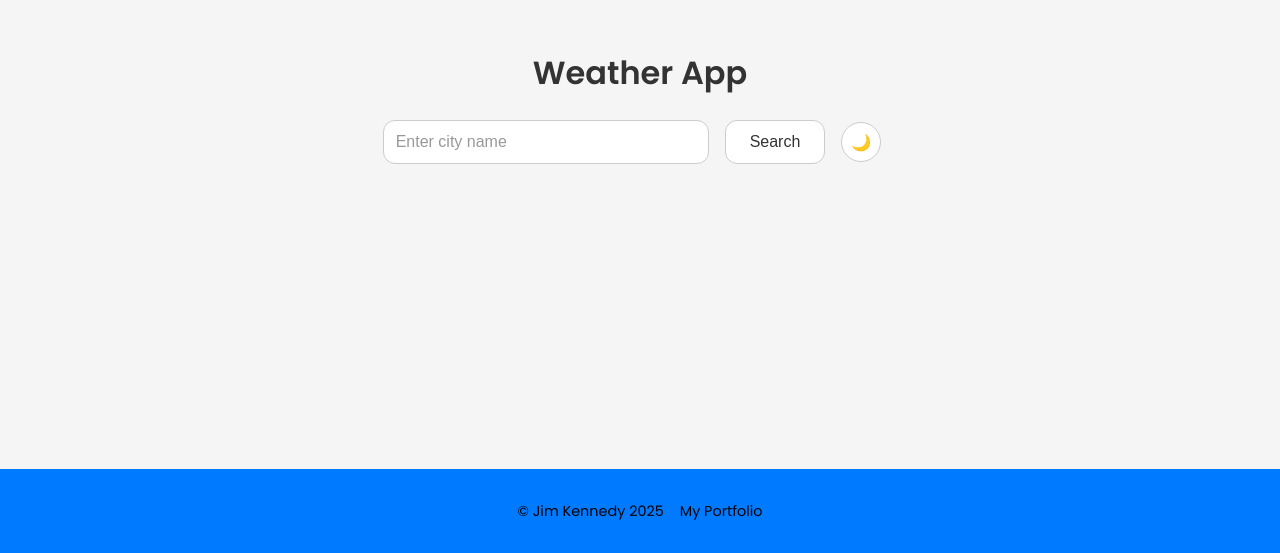
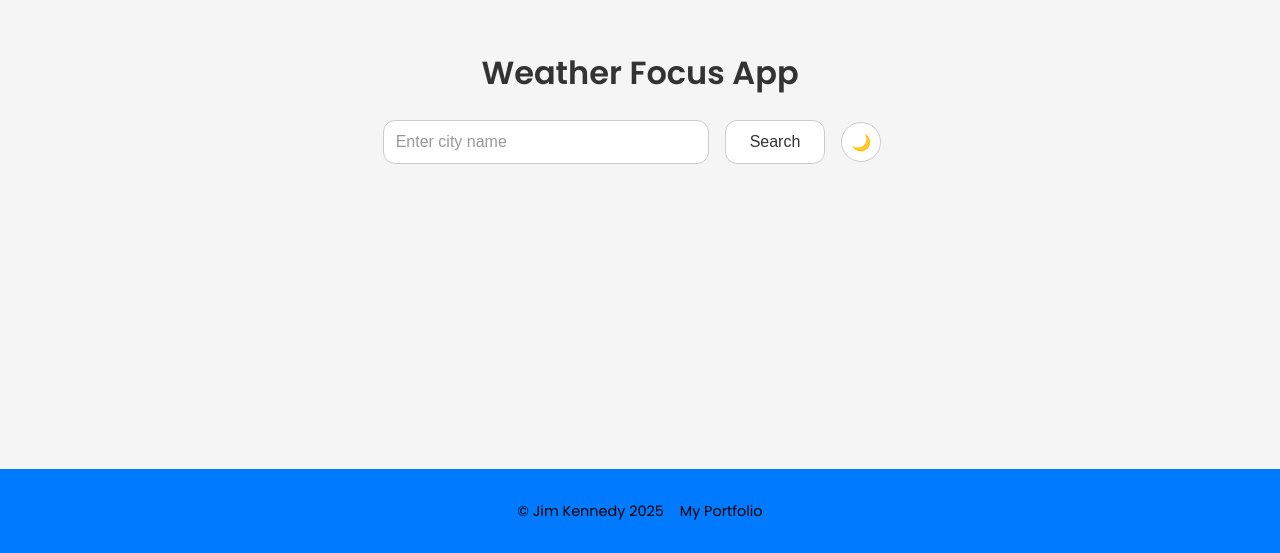
Before and after one commit to Kennedy01-crypto/WeatherFocusApp, a React (Vite) app: page / in a window 1280 px wide. Shown: the part 247-800 px from the top of the page. Built offline with nearby package versions, Linux system fonts and the light colour scheme.

Commit message:
Added Focus in the heading

```diff
--- a/src/App.jsx
+++ b/src/App.jsx
@@ -83,7 +83,7 @@ function App() {
           darkMode ? "dark-mode" : "light-mode"
         }`}
       >
-        <h1>Weather App</h1>
+        <h1>Weather Focus App</h1>
         <form onSubmit={handleSearch}>
           <input
             type="text"
```
